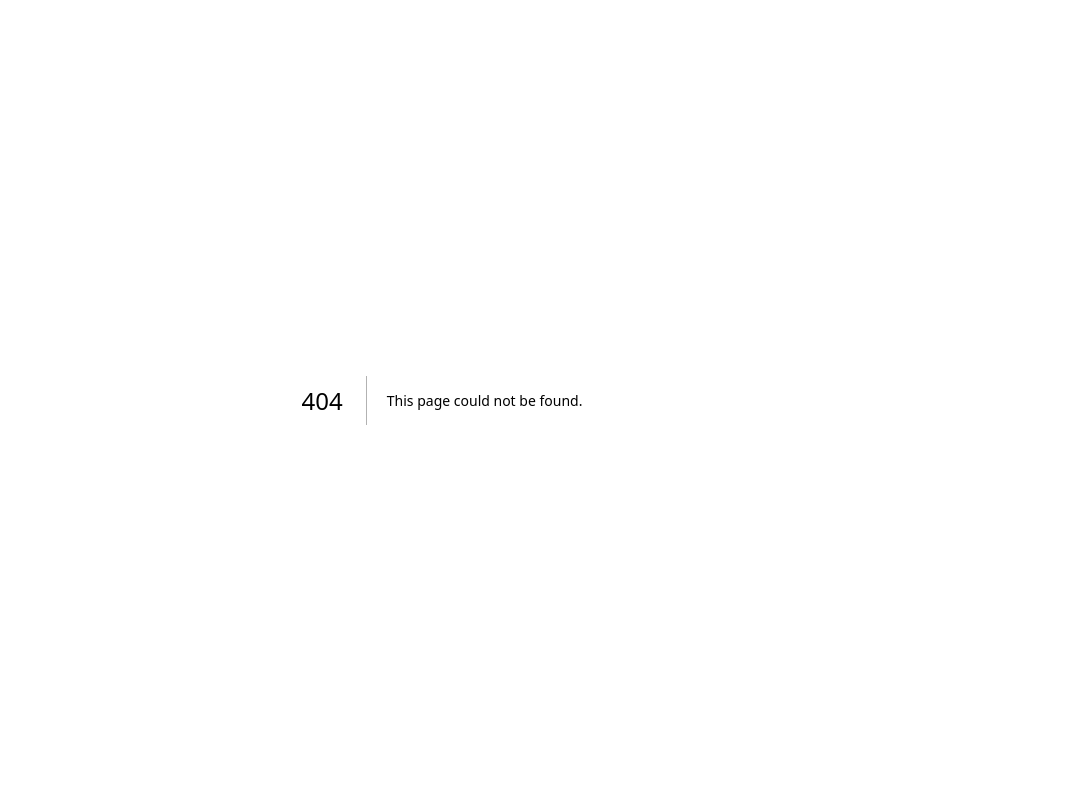
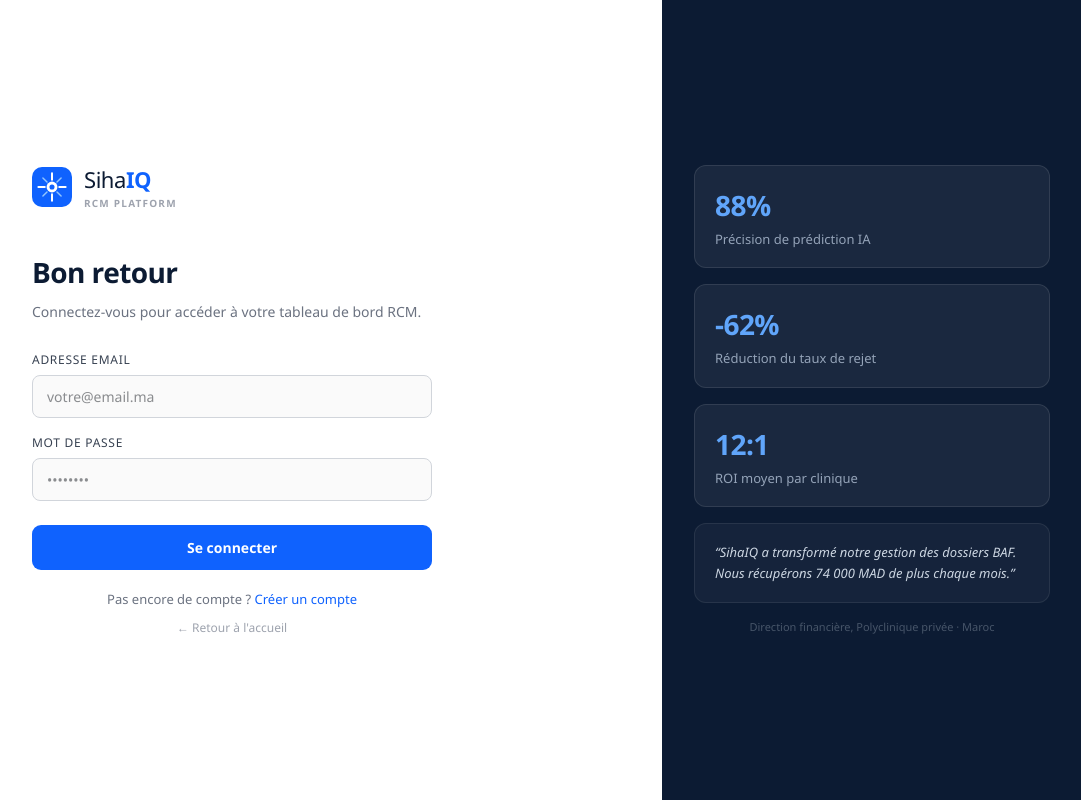
Before and after one commit to semsilimohamed/rcm-saas-platform, a Next.js app in the folder frontend/: page /auth/login in a window 1280 px wide. Before the commit this address had no page. Shown: the whole page, without its empty margins (198-1279 px from the left). Built offline with nearby package versions, Linux system fonts and the light colour scheme; no server answers.

Commit message:
feat: login page, dashboard auth guard, logout button, landing page auth state

```diff
--- /dev/null
+++ b/frontend/app/auth/login/page.tsx
@@ -0,0 +1,164 @@
+"use client";
+import Link from "next/link";
+import { useState } from "react";
+import { useRouter } from "next/navigation";
+
+const API_URL = process.env.NEXT_PUBLIC_API_URL || "http://127.0.0.1:8000";
+
+function LogoMark({ size = 36 }: { size?: number }) {
+  return (
+    <svg width={size} height={size} viewBox="0 0 44 44" xmlns="http://www.w3.org/2000/svg">
+      <rect x="0" y="0" width="44" height="44" rx="11" fill="#0F62FE" />
+      <circle cx="22" cy="22" r="6" fill="white" />
+      <circle cx="22" cy="22" r="2.8" fill="#0F62FE" />
+      <line x1="22" y1="7"    x2="22" y2="14"   stroke="white"   strokeWidth="2.2" strokeLinecap="round" />
+      <line x1="22" y1="30"   x2="22" y2="37"   stroke="white"   strokeWidth="2.2" strokeLinecap="round" />
+      <line x1="7"  y1="22"   x2="14" y2="22"   stroke="white"   strokeWidth="2.2" strokeLinecap="round" />
+      <line x1="30" y1="22"   x2="37" y2="22"   stroke="white"   strokeWidth="2.2" strokeLinecap="round" />
+      <line x1="12"   y1="12"   x2="16.5" y2="16.5" stroke="#93C5FD" strokeWidth="1.6" strokeLinecap="round" />
+      <line x1="27.5" y1="27.5" x2="32"   y2="32"   stroke="#93C5FD" strokeWidth="1.6" strokeLinecap="round" />
+      <line x1="32"   y1="12"   x2="27.5" y2="16.5" stroke="#93C5FD" strokeWidth="1.6" strokeLinecap="round" />
+      <line x1="16.5" y1="27.5" x2="12"   y2="32"   stroke="#93C5FD" strokeWidth="1.6" strokeLinecap="round" />
+    </svg>
+  );
+}
+
+export default function LoginPage() {
+  const router = useRouter();
+  const [email, setEmail]       = useState("");
+  const [password, setPassword] = useState("");
+  const [loading, setLoading]   = useState(false);
+  const [error, setError]       = useState("");
+
+  async function handleLogin() {
+    if (!email || !password) { setError("Veuillez remplir tous les champs."); return; }
+    setLoading(true);
+    setError("");
+    try {
+      const res = await fetch(`${API_URL}/auth/login`, {
+        method: "POST",
+        headers: { "Content-Type": "application/x-www-form-urlencoded" },
+        body: `username=${encodeURIComponent(email)}&password=${encodeURIComponent(password)}`,
+      });
+      if (!res.ok) { setError("Email ou mot de passe incorrect."); return; }
+      const data = await res.json();
+      localStorage.setItem("sihaiq_token", data.access_token);
+      localStorage.setItem("sihaiq_tenant_id", data.tenant_id);
+      localStorage.setItem("sihaiq_user", JSON.stringify({ name: data.full_name, role: data.role }));
+      router.push("/dashboard");
+    } catch {
+      setError("Impossible de contacter le serveur. Vérifiez que le backend est actif.");
+    } finally {
+      setLoading(false);
+    }
+  }
+
+  return (
+    <div style={s.page}>
+      <div style={s.left}>
+        <div style={s.leftInner}>
+          <div style={s.brand}>
+            <LogoMark size={40} />
+            <div>
+              <div style={s.brandName}>Siha<span style={s.brandIQ}>IQ</span></div>
+              <div style={s.brandSub}>RCM Platform</div>
+            </div>
+          </div>
+          <h1 style={s.h1}>Bon retour</h1>
+          <p style={s.sub}>Connectez-vous pour accéder à votre tableau de bord RCM.</p>
+
+          {error && <div style={s.errorBox}>{error}</div>}
+
+          <div style={s.field}>
+            <label style={s.label}>Adresse email</label>
+            <input
+              style={s.input}
+              type="email"
+              placeholder="votre@email.ma"
+              value={email}
+              onChange={e => setEmail(e.target.value)}
+              onKeyDown={e => e.key === "Enter" && handleLogin()}
+            />
+          </div>
+
+          <div style={s.field}>
+            <label style={s.label}>Mot de passe</label>
+            <input
+              style={s.input}
+              type="password"
+              placeholder="••••••••"
+              value={password}
+              onChange={e => setPassword(e.target.value)}
+              onKeyDown={e => e.key === "Enter" && handleLogin()}
+            />
+          </div>
+
+          <button
+            style={loading ? { ...s.btn, opacity: 0.7 } : s.btn}
+            onClick={handleLogin}
+            disabled={loading}
+          >
+            {loading ? "Connexion en cours..." : "Se connecter"}
+          </button>
+
+          <div style={s.footer}>
+            Pas encore de compte ?{" "}
+            <Link href="/auth/register" style={s.link}>Créer un compte</Link>
+          </div>
+          <div style={s.footerBack}>
+            <Link href="/" style={s.linkMuted}>← Retour à l&apos;accueil</Link>
+          </div>
+        </div>
+      </div>
+
+      <div style={s.right}>
+        <div style={s.rightInner}>
+          <div style={s.statCard}>
+            <div style={s.statVal}>88%</div>
+            <div style={s.statLbl}>Précision de prédiction IA</div>
+          </div>
+          <div style={s.statCard}>
+            <div style={s.statVal}>-62%</div>
+            <div style={s.statLbl}>Réduction du taux de rejet</div>
+          </div>
+          <div style={s.statCard}>
+            <div style={s.statVal}>12:1</div>
+            <div style={s.statLbl}>ROI moyen par clinique</div>
+          </div>
+          <div style={s.quote}>
+            &ldquo;SihaIQ a transformé notre gestion des dossiers BAF. Nous récupérons 74 000 MAD de plus chaque mois.&rdquo;
+          </div>
+          <div style={s.quoteAuthor}>Direction financière, Polyclinique privée · Maroc</div>
+        </div>
+      </div>
+    </div>
+  );
+}
+
+const s: Record<string, React.CSSProperties> = {
+  page:  { display: "flex", minHeight: "100vh", fontFamily: "'DM Sans','Segoe UI',system-ui,sans-serif" },
+  left:  { flex: 1, display: "flex", alignItems: "center", justifyContent: "center", background: "#fff", padding: "40px 24px" },
+  leftInner: { width: "100%", maxWidth: 400 },
+  brand: { display: "flex", alignItems: "center", gap: 12, marginBottom: 40 },
+  brandName: { fontSize: 22, fontWeight: 300, color: "#0C1B33", letterSpacing: "-0.02em" },
+  brandIQ:   { fontWeight: 800, color: "#0F62FE" },
+  brandSub:  { fontSize: 10, fontWeight: 600, color: "#9EA3AE", letterSpacing: "0.12em", textTransform: "uppercase" },
+  h1:   { fontSize: 28, fontWeight: 700, color: "#0C1B33", letterSpacing: "-0.02em", marginBottom: 8 },
+  sub:  { fontSize: 14, color: "#6B7280", lineHeight: 1.6, marginBottom: 28 },
+  errorBox: { background: "#FEE2E2", border: "0.5px solid #FCA5A5", borderRadius: 8, padding: "10px 14px", fontSize: 13, color: "#991B1B", marginBottom: 16 },
+  field: { marginBottom: 16 },
+  label: { display: "block", fontSize: 12, fontWeight: 500, color: "#374151", marginBottom: 6, textTransform: "uppercase", letterSpacing: "0.06em" },
+  input: { width: "100%", padding: "10px 14px", border: "0.5px solid #D1D5DB", borderRadius: 8, fontSize: 14, color: "#1A1D23", outline: "none", fontFamily: "inherit", background: "#FAFAFA" },
+  btn:   { width: "100%", padding: "12px", borderRadius: 9, fontSize: 14, fontWeight: 600, cursor: "pointer", border: "none", background: "#0F62FE", color: "#fff", fontFamily: "inherit", marginTop: 8 },
+  footer:     { fontSize: 13, color: "#6B7280", marginTop: 20, textAlign: "center" },
+  footerBack: { fontSize: 12, color: "#9EA3AE", marginTop: 10, textAlign: "center" },
+  link:       { color: "#0F62FE", textDecoration: "none", fontWeight: 500 },
+  linkMuted:  { color: "#9EA3AE", textDecoration: "none" },
+  right: { width: 420, background: "#0C1B33", display: "flex", alignItems: "center", justifyContent: "center", padding: "40px 32px" },
+  rightInner: { display: "flex", flexDirection: "column", gap: 16 },
+  statCard: { background: "rgba(255,255,255,0.06)", border: "0.5px solid rgba(255,255,255,0.1)", borderRadius: 12, padding: "18px 20px" },
+  statVal:  { fontSize: 28, fontWeight: 800, color: "#60A5FA", letterSpacing: "-0.02em", marginBottom: 4 },
+  statLbl:  { fontSize: 13, color: "#94A3B8" },
+  quote:       { background: "rgba(255,255,255,0.04)", border: "0.5px solid rgba(255,255,255,0.08)", borderRadius: 12, padding: "18px 20px", fontSize: 13, color: "#CBD5E1", lineHeight: 1.6, fontStyle: "italic" },
+  quoteAuthor: { fontSize: 11, color: "#475569", textAlign: "center" },
+};
--- a/frontend/app/dashboard/page.tsx
+++ b/frontend/app/dashboard/page.tsx
@@ -112,6 +112,11 @@ export default function DashboardPage() {
   const [showAlert, setShowAlert] = useState(true);
 
   useEffect(() => {
+    const token = localStorage.getItem("sihaiq_token");
+    if (!token) {
+        window.location.href = "/auth/login";
+        return;
+    }
     const load = async () => {
       try {
         const [cr, sr] = await Promise.all([
@@ -205,6 +210,17 @@ export default function DashboardPage() {
               <div style={s.sbUrole}>Administrateur</div>
             </div>
           </div>
+          <button
+            style={s.logoutBtn}
+            onClick={()=> {
+                localStorage.removeItem("sihaiq_token");
+                localStorage.removeItem("sihaiq_tenant_id");
+                localStorage.removeItem("sihaiq_user");
+                window.location.href = "/auth/login";
+            }}
+          >
+            Se déconnecter
+          </button>
         </div>
       </aside>
 
@@ -435,7 +451,7 @@ const s: Record<string, React.CSSProperties> = {
   sbAvatar:     { width: 26, height: 26, borderRadius: "50%", background: "#E6F1FB", display: "flex", alignItems: "center", justifyContent: "center", fontSize: 10, fontWeight: 600, color: "#0F62FE", flexShrink: 0 },
   sbUname:      { fontSize: 11, fontWeight: 500, color: "#1A1D23" },
   sbUrole:      { fontSize: 10, color: "#9EA3AE" },
-
+  logoutBtn: { width: "100%", padding: "8px", borderRadius: 7, fontSize: 11, fontWeight: 500, cursor: "pointer", border: "0.5px solid #FCA5A5", background: "#FEF2F2", color: "#DC2626", fontFamily: "inherit", marginTop: 8 },
   // main
   main:    { flex: 1, display: "flex", flexDirection: "column", overflow: "hidden" },
   topbar:  { background: "#fff", borderBottom: "0.5px solid #E2E4E9", padding: "0 20px", height: 52, display: "flex", alignItems: "center", justifyContent: "space-between", flexShrink: 0 },
--- a/frontend/app/page.tsx
+++ b/frontend/app/page.tsx
@@ -1,6 +1,14 @@
 "use client";
-
+import { useEffect, useState } from "react";
 export default function LandingPage() {
+  const [isLoggedIn, setIsLoggedIn] = useState(false);
+  useEffect(() => {
+  const checkAuth = () => {
+    const token = localStorage.getItem("sihaiq_token");
+    setIsLoggedIn(!!token);
+  };
+  checkAuth();
+}, []);
   return (
     <div style={s.page}>
 
@@ -33,7 +41,9 @@ export default function LandingPage() {
           </div>
           <div style={s.navCtas}>
             <a href="/auth/login" style={s.navLogin}>Connexion</a>
-            <a href="/dashboard" style={s.navDash}>Tableau de bord</a>
+            {isLoggedIn && (
+              <a href="/dashboard" style={s.navDash}>Tableau de bord</a>
+            )}
             <a href="/auth/register" style={s.navDemo}>Demander une démo</a>
           </div>
         </div>
```
